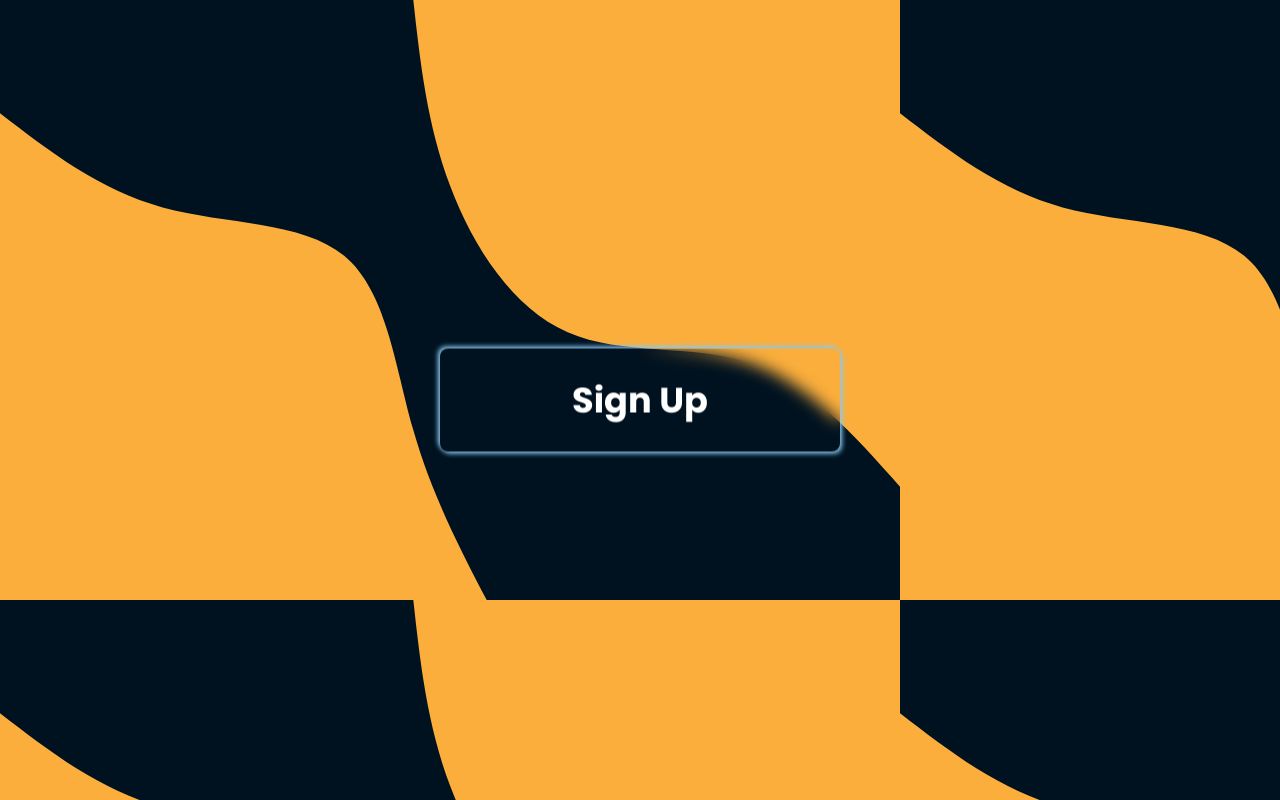
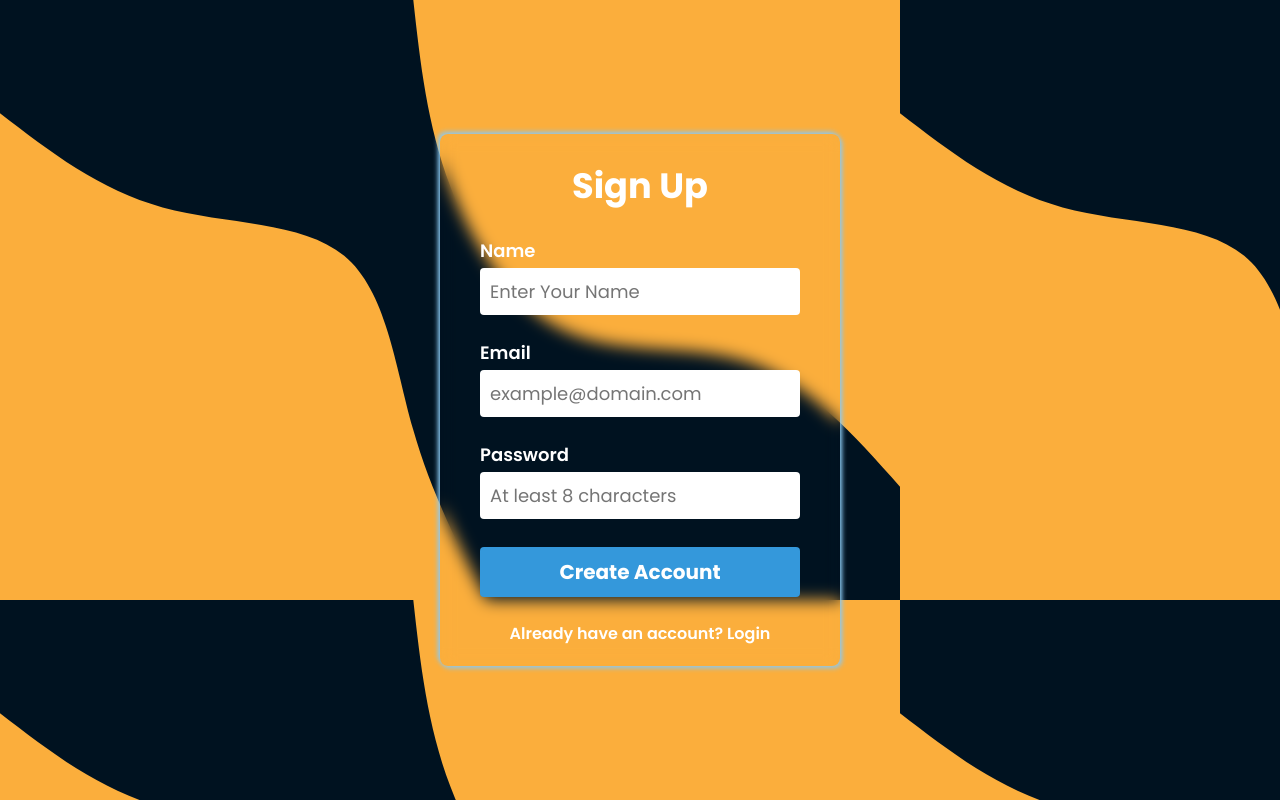
Before and after one commit to Dikshit-Raj-Sharma/JS-formValidation, a plain HTML site: page index.html in a window 1280 px wide. Drawn offline with Linux system fonts and the light colour scheme.

Commit message:
Complete HTML structure and CSS styling

```diff
--- a/index.html
+++ b/index.html
@@ -16,10 +16,32 @@
                 <h1>Sign Up</h1>
             </header>
             <main class="signup-body">
-
+                <form>
+                    <div >
+                        <label for="name">Name</label>
+                        <input type="text" id="name" placeholder="Enter Your Name" required>
+                        <span id="nameError"></span>
+                    </div>
+                    <div>
+                        <label for="Email">Email</label>
+                        <input type="email" id="Email" placeholder="example@domain.com" required>
+                    </div>
+                    <div>
+                        <label for="password">Password</label>
+                        <input type="password" id="password" placeholder="At least 8 characters" minlength="8" maxlength="16"required>
+                    </div>
+                    <div>
+                        <input type="submit" value="Create Account" id="submitBtn">
+                    </div>
+                </form>
             </main>
-            <footer></footer>
+            <footer class="signup-footer">
+                <p>
+                    Already have an account? <a href="">Login</a>
+                </p>
+            </footer>
         </div>
     </div>
+    <script src="script.js"></script>
 </body>
 </html>
--- a/styles.css
+++ b/styles.css
@@ -35,3 +35,47 @@
     text-align:center;
     padding:5px 8px;
 }
+.signup-body div{
+    margin-top:20px;
+}
+.signup-body div span{
+    font-weight:500;
+    font-size:18px;
+}
+.signup-body label{
+    font-weight:600;
+    font-size:18px;
+}
+.signup-body input{
+    width:100%;
+    padding:10px;
+    border-radius:4px;
+    font-size:18px;
+    margin-block:4px;
+    outline:none;
+    border:none;
+    color:#000
+}
+.signup-body div input[type='submit']{
+    border:none;
+    background-color: #3498db;
+    color:#ffffff;
+    font-size:20px;
+    font-weight:700;
+    cursor:pointer;
+}
+.signup-body div input[type='submit']:hover{
+    background-color:#2773a5;
+}
+.signup-footer p{
+    text-align:center;
+    margin-top:20px;
+    font-weight:600;
+    text-decoration: none;
+}
+.signup-footer p a{
+    text-decoration: none;
+}
+.signup-footer p a:hover{
+    text-decoration: underline;
+}
```
Also changed, not shown: 1 other file.
